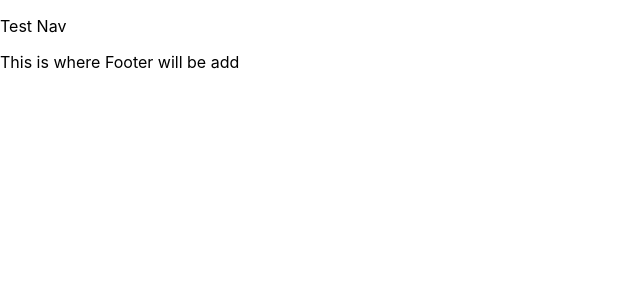
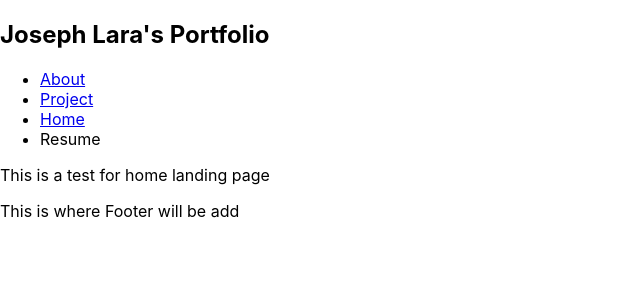
Before and after one commit to jlara65/react-portfolio, a React (Create React App) app: page / in a window 1280 px wide. Shown: the top 300 px of the page, without its empty margins (0-640 px from the left). Built offline with nearby package versions, Linux system fonts and the light colour scheme.

Commit message:
Added more Nav in Navigation and header

```diff
--- a/src/App.js
+++ b/src/App.js
@@ -1,4 +1,4 @@
-import React from 'react';
+import React, { useState } from 'react';
 import { Helmet, HelmetProvider } from 'react-helmet-async';
 import Header from './components/Header';
 import Home from './components/Home';
@@ -7,13 +7,31 @@ import Footer from './components/Footer';
 import About from './components/pages/About';
 
 function App() {
+  const [currentPage, handlePageChange] = useState('home');
+
+  const renderPage = () => {
+    if (currentPage === 'About') {
+      return <About />;
+    }
+    if (currentPage === 'Project') {
+      return <Project />;
+    }
+    if (currentPage === 'Home') {
+      return <Home />;
+    }
+    return <Home />;
+  };
   return (
     <>
       <HelmetProvider>
         <Helmet>
           <title>Joseph Lara's Portfolio</title>
         </Helmet>
-        <Header></Header>
+        <Header
+          currentPage={currentPage}
+          handlePageChange={handlePageChange}
+        ></Header>
+        <main>{renderPage()}</main>
         <Footer></Footer>
       </HelmetProvider>
     </>
--- a/src/components/Header/index.js
+++ b/src/components/Header/index.js
@@ -2,8 +2,25 @@
 import React from 'react';
 import Nav from '../Navigation/index';
 
-function Header() {
-  return <Nav />;
+function Header(props) {
+  const { currentPage, handlePageChange } = props;
+  return (
+    <div>
+      <section>
+        <header>
+          <div>
+            <h1>Joseph Lara's Portfolio</h1>
+          </div>
+          <div>
+            <Nav
+              currentPage={currentPage}
+              handlePageChange={handlePageChange}
+            ></Nav>
+          </div>
+        </header>
+      </section>
+    </div>
+  );
 }
 
 export default Header;
--- a/src/components/Navigation/index.js
+++ b/src/components/Navigation/index.js
@@ -1,13 +1,50 @@
 // Navigation INDEX.JS
-import React from 'react';
-import { Link } from 'react-router-dom';
-import Nav from 'react-bootstrap/Nav';
+import React, { useEffect } from 'react';
+// import { capitalizeFirstLetter } from '../../utils/helpers';
 
-function Navigation() {
+function Navigation(props) {
+  const { currentPage, handlePageChange } = props;
+
+  useEffect(() => {
+    document.title = currentPage.name;
+  }, [currentPage]);
   return (
-    <>
-      <p>Test Nav</p>
-    </>
+    <nav>
+      <ul>
+        <li>
+          <a
+            href="#about"
+            onClick={() => handlePageChange('About')}
+            className={currentPage === 'About' ? 'nav-link active' : 'nav-link'}
+          >
+            About
+          </a>
+        </li>
+        <li>
+          <a
+            href="#Project"
+            onClick={() => handlePageChange('Project')}
+            className={
+              currentPage === 'Project' ? 'nav-link active' : 'nav-link'
+            }
+          >
+            Project
+          </a>
+        </li>
+        <li>
+          <a
+            href="#Home"
+            onClick={() => handlePageChange('Home')}
+            className={currentPage === 'Home' ? 'nav-link active' : 'nav-link'}
+          >
+            Home
+          </a>
+        </li>
+        <li>
+          <span>Resume</span>
+        </li>
+      </ul>
+    </nav>
   );
 }
 
```
